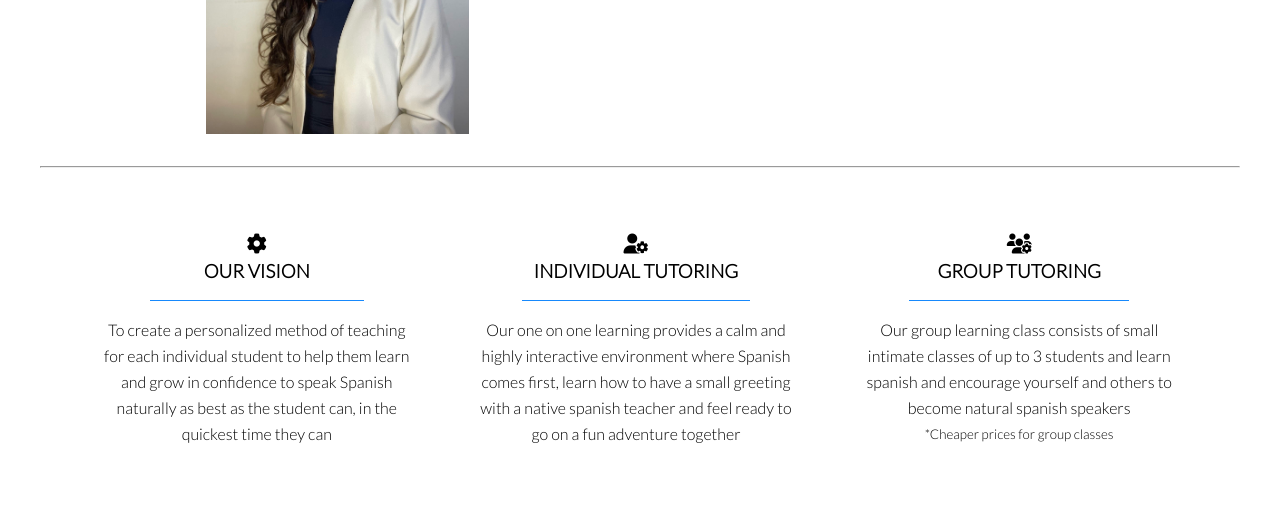
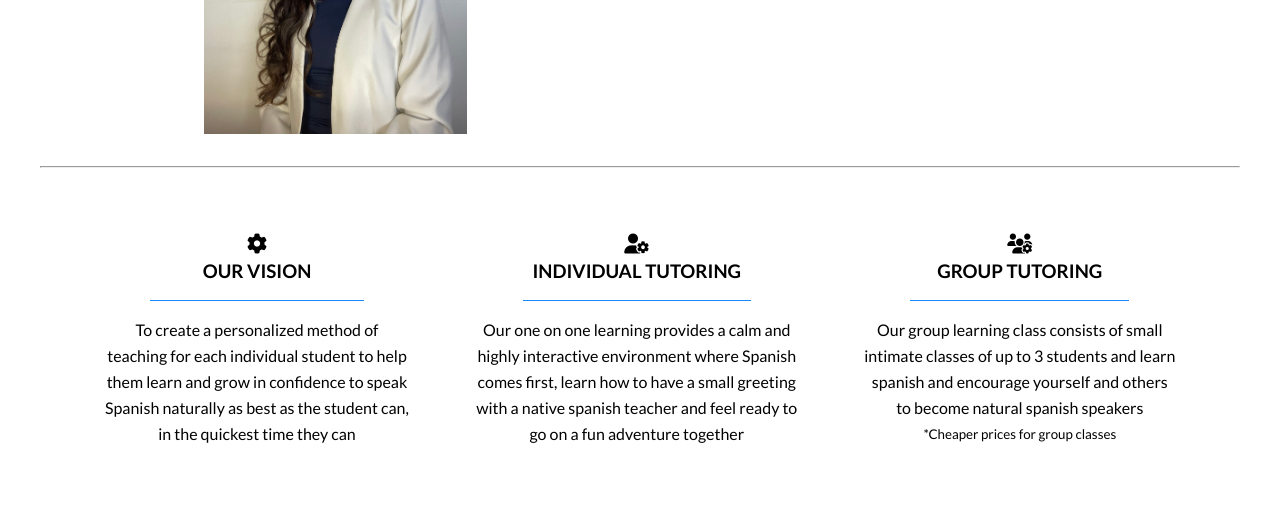
Before and after one commit to trevthedev777/Liseth-Spanish-School, a plain HTML site: page index.html in a window 1280 px wide. Shown: the part 1041-1550 px from the top of the page. Drawn offline with Linux system fonts and the light colour scheme; grey boxes are pictures that could not be loaded.

Commit message:
add extra lato fonts

```diff
--- a/assets/style.css
+++ b/assets/style.css
@@ -1,4 +1,4 @@
-@import url('https://fonts.googleapis.com/css2?family=Lato:ital,wght@0,300;1,300&family=Poppins:ital,wght@0,300;0,400;0,500;0,700;1,400&display=swap');
+@import url('https://fonts.googleapis.com/css2?family=Lato:ital,wght@0,100;0,300;0,400;0,700;0,900;1,100;1,300;1,400;1,700;1,900&display=swap');
 
 * {
     margin: 0;
```
